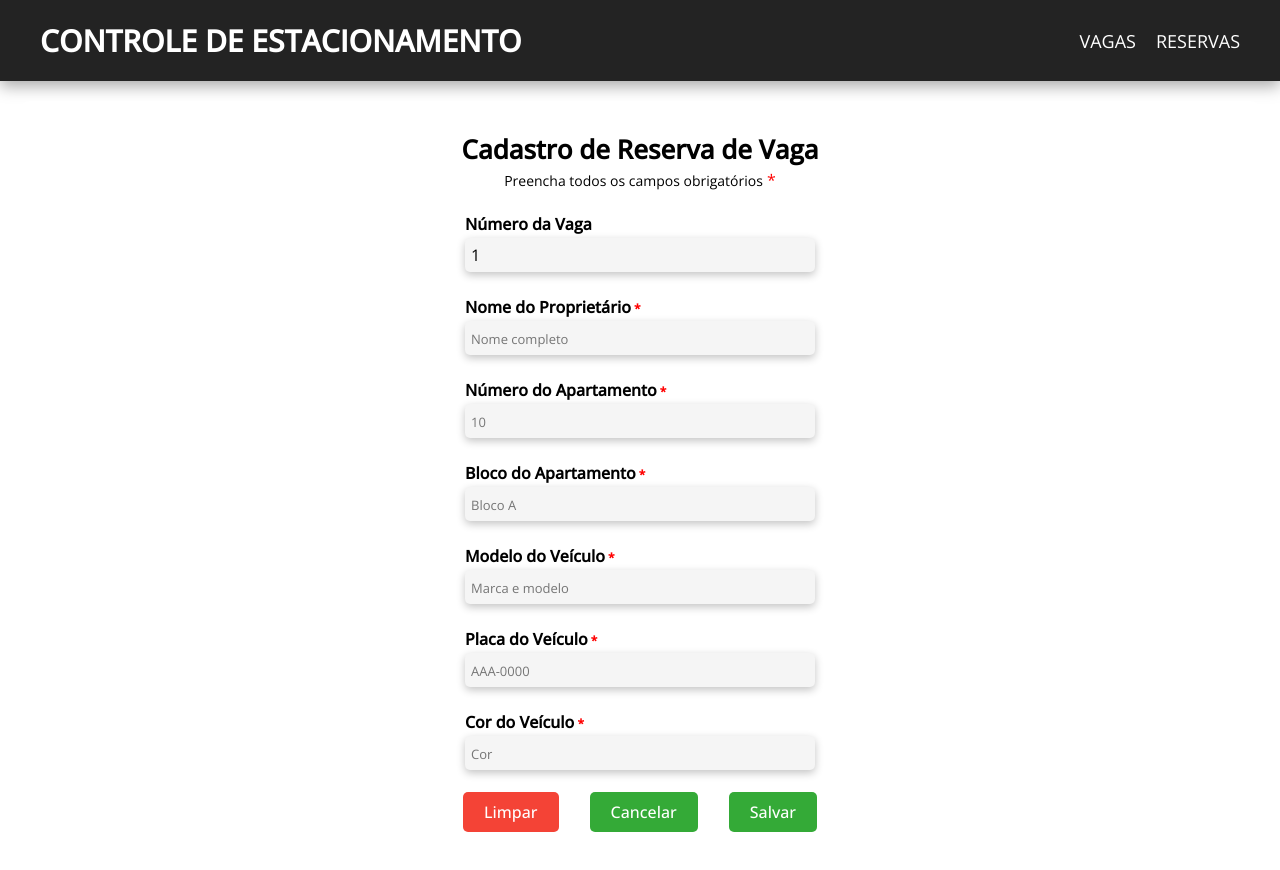
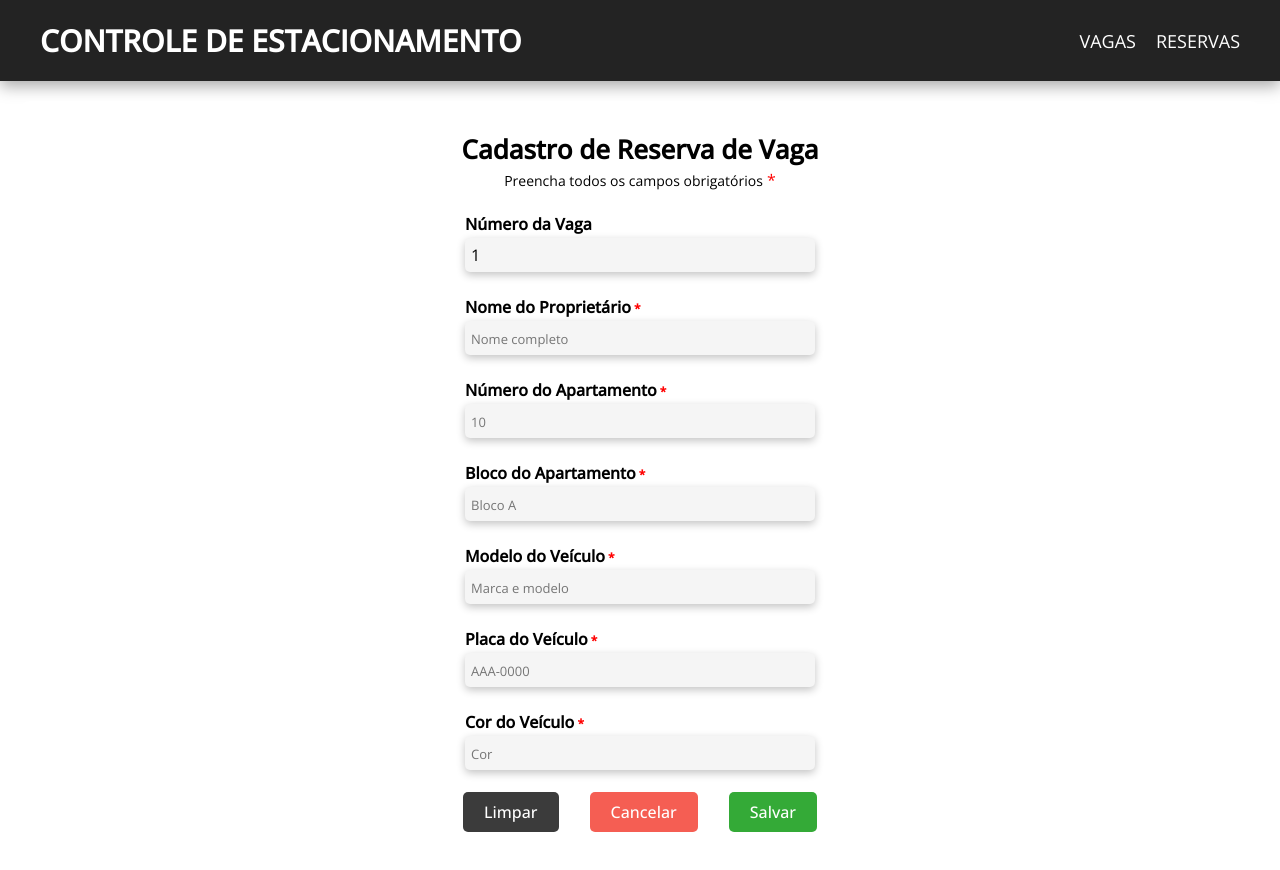
Before and after one commit to martingarrote/controle-estacionamento-react, a React (Create React App) app: page /vagas/reservar/1 in a window 1280 px wide. Shown: the top 870 px of the page. Built offline with nearby package versions, Linux system fonts and the light colour scheme; the HTML template or start-up script is replaced by a standard one.

Commit message:
modificar coloração e efeito hover dos botões; adicionar novo efeito de focus para os inputs

```diff
--- a/src/components/ReservationForm.css
+++ b/src/components/ReservationForm.css
@@ -25,6 +25,7 @@
     padding: 0.5rem;
     outline: none;
     box-shadow: rgba(0, 0, 0, 0.24) 0px 3px 8px;
+    transition: transform 0.1s;
 }
 
 .form-group input::placeholder {
@@ -39,6 +40,11 @@
 
 .form-group input:focus {
     border-color: gray;
+    transform: scale(1.05);
+}
+
+.form-group input[readonly] {
+    pointer-events: none;
 }
 
 .form-actions {
@@ -48,19 +54,25 @@
 
 .form-actions button {
     padding: 0.8rem 2rem;
-    background-color: #34aa37;
+    background-color: #f55e53;
     color: white;
     border: 0.1rem solid transparent;
     border-radius: 0.5rem;
     cursor: pointer;
     font-size: 1.6rem;
     font-weight: 500;
+    transition: transform 0.1s;
 }
 
+.form-actions button[type="submit"] {
+    background-color: #34aa37;
+}
+
+
 .form-actions button[type="reset"] {
-    background-color: #f44336;
+    background-color: #3b3b3b;
 }
 
 .form-actions button:hover {
-    opacity: 0.6;
+    transform: scale(1.05);
 }
```
